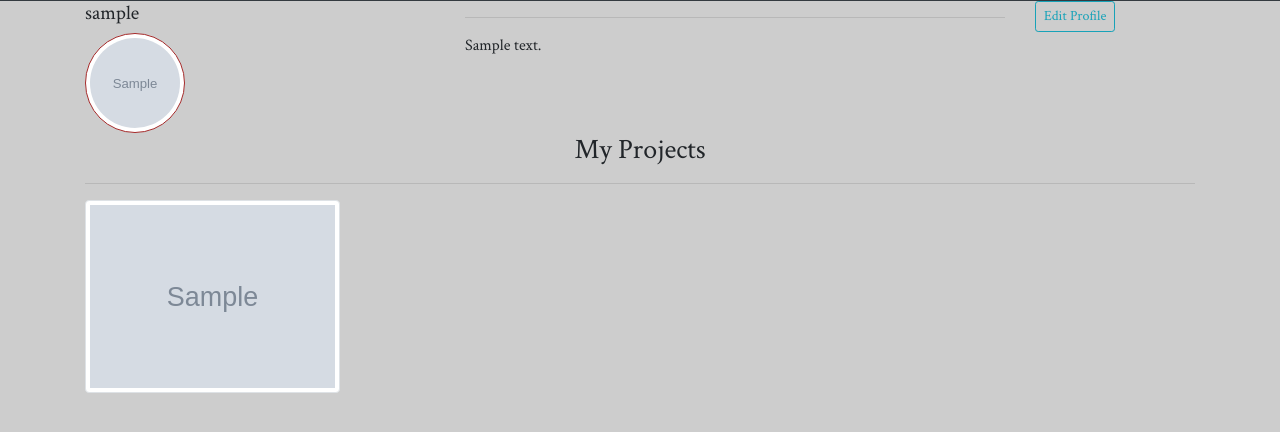
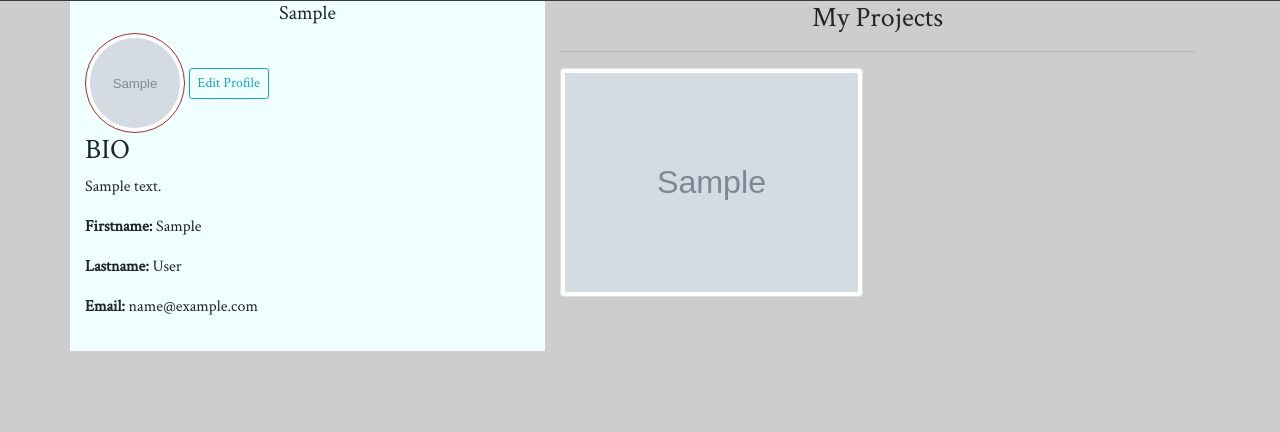
Before and after one commit to danielevans-999/Projects-App, a Django app: page /profile/ in a window 1280 px wide. Shown: the part 55-487 px from the top of the page. Run offline with Django 3.2, Linux system fonts and the light colour scheme; a user stored in the database is signed in; tables that the repository leaves empty hold one stand-in row (values such as "Sample post"); grey boxes marked "Sample" are stand-in pictures; some libraries are stand-ins or nearby versions.

Commit message:
Edits the user profile page

```diff
--- a/myproject/templates/myprojects/profile.html
+++ b/myproject/templates/myprojects/profile.html
@@ -4,32 +4,40 @@
 {% block content %}
 <div class="container">
     <!--user profile info -->
-    <div class="row ">
-        <div class="col-sm-6 col-md-4">
+    <div class="row justify-content-center">
+        <div class="col-sm-6 col-md-5" style="height: 350px; background-color: azure;">
 
-            <h5 class="user">{{profile.user.username}}</h5>
-            <img src="{{profile.profile_pic.url}}" class="img-thumbnail img-responsive img-fluid" alt=""  style="border-radius: 50%; width:100px; height:100px; border-color: brown; border-width: 1.5px;">
-        </div>
-        <div class="col-sm-6 col-md-6">
-            <hr>
+            <h5 class="user text-center">{{profile.user.username}}</h5>
+            <img src="{{profile.profile_pic.url}}" class="img-thumbnail img-responsive img-fluid" alt=""
+                style="border-radius: 50%; width:100px; height:100px; border-color: brown; border-width: 1.5px;">
+            <a href="{%url 'profileupdate'%}" class="btn btn-outline-info btn-sm">Edit Profile</a>
+            <h3 class="">BIO</h3>
             <p>{{profile.bio | safe}}</p>
-
+            <p class=""><b>Firstname:</b> {{profile.First_Name}}</p>
+            <p><b>Lastname:</b> {{profile.Last_Name}}</p>
+            <p><b>Email:</b> {{profile.Email}}</p>
         </div>
 
-        <!-- Edit Profile section -->
-        <div class="col-sm-6 col-md-2">
-                <a href="{%url 'profileupdate'%}" class="btn btn-outline-info btn-sm">Edit Profile</a>
-        </div>
-    </div>
+        <div class="col-sm-6 col-md-7">
+
             <h3 class="text-center">My Projects</h3>
             <hr>
             <div class="row mt-2">
                 {% for project in projects %}
-        <div class="col-sm-12 col-md-6 col-lg-3">
+                <div class="col-sm-12 col-md-6 col-lg-6">
                     <img src="{{project.image.url}}" alt="" class="img-thumbnail img-responsive img-fluid">
                 </div>
                 {% endfor %}
 
             </div>
+
+            <div class="col-sm-6 col-md-5">
+
+
+
+                <!-- Edit Profile section -->
+
+            </div>
+
         </div>
         {% endblock %}
--- a/static/css/index.css
+++ b/static/css/index.css
@@ -17,3 +17,7 @@ body {
   padding-top: 50px;
   font-size: 20px;
 }
+
+.user{
+  text-transform: capitalize;
+}
```
Also changed, not shown: media/post/projo3_F7iAwNR.jpeg (added). Lines whose indentation alone changed are shown as unchanged.
